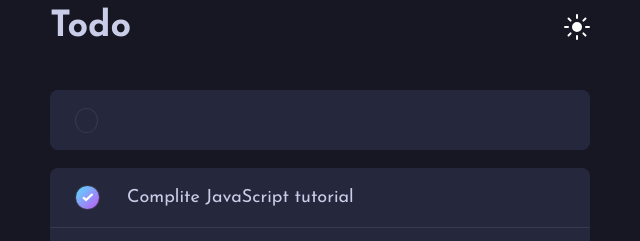
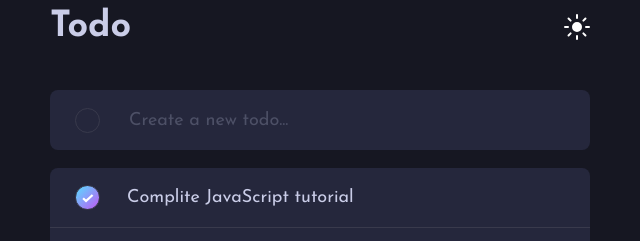
Before and after one commit to edo979/todo-app-main, a plain HTML site: page index.html in a window 1280 px wide. Shown: the top 241 px of the page, 320-960 px from the left. Drawn offline with Linux system fonts and the light colour scheme.

Commit message:
refactoring

```diff
--- a/index.html
+++ b/index.html
@@ -33,8 +33,8 @@
 
         <main>
           <div class="todos_form flex">
-            <div class="btn btn-border-circle"></div>
-            <input type="text" />
+            <button class="btn btn-border-circle"></button>
+            <input type="text" placeholder="Create a new todo..." />
           </div>
 
           <ul class="todos_list">
--- a/sass/_components.scss
+++ b/sass/_components.scss
@@ -12,6 +12,13 @@
     margin: 2rem 0 1rem;
     border-radius: $border-radius;
 
+    button {
+      &:hover,
+      &:focus-visible {
+        @include active-circle-button;
+      }
+    }
+
     input {
       width: 100%;
       border: none;
@@ -19,6 +26,11 @@
       color: inherit;
       background-color: inherit;
     }
+  }
+
+  &_form input::placeholder,
+  &_footer {
+    color: $Very-Dark-Grayish-Blue-300;
   }
 
   &_form,
@@ -60,8 +72,11 @@
 
 .btn {
   cursor: pointer;
+  padding: 0;
+  margin: 0;
 
   &-border-circle {
+    flex-shrink: 0;
     position: relative;
     width: 25px;
     height: 25px;
@@ -85,25 +100,11 @@
     }
 
     &.active {
-      background: $active-gradient;
-
-      &::after {
-        content: '';
-        position: absolute;
-        inset: 0;
-
-        background: $active-gradient;
-        background-image: url('../images/icon-check.svg');
-        background-repeat: no-repeat;
-        background-position: center;
-        background-size: 50%;
-      }
+      @include active-circle-button;
     }
   }
 
   &-small {
-    padding: 0;
-    margin: 0;
     border: none;
 
     font-weight: 700;
--- a/sass/_vars.scss
+++ b/sass/_vars.scss
@@ -28,3 +28,19 @@ $Very-Dark-Grayish-Blue-300: hsl(233, 14%, 35%);
 $Very-Dark-Grayish-Blue-200: hsl(237, 14%, 26%);
 
 $border-radius: 8px;
+
+@mixin active-circle-button {
+  background: $active-gradient;
+
+  &::after {
+    content: '';
+    position: absolute;
+    inset: 0;
+
+    background: $active-gradient;
+    background-image: url('../images/icon-check.svg');
+    background-repeat: no-repeat;
+    background-position: center 56%;
+    background-size: 50%;
+  }
+}
```
Also changed, not shown: css/style.css, 1 other file.
